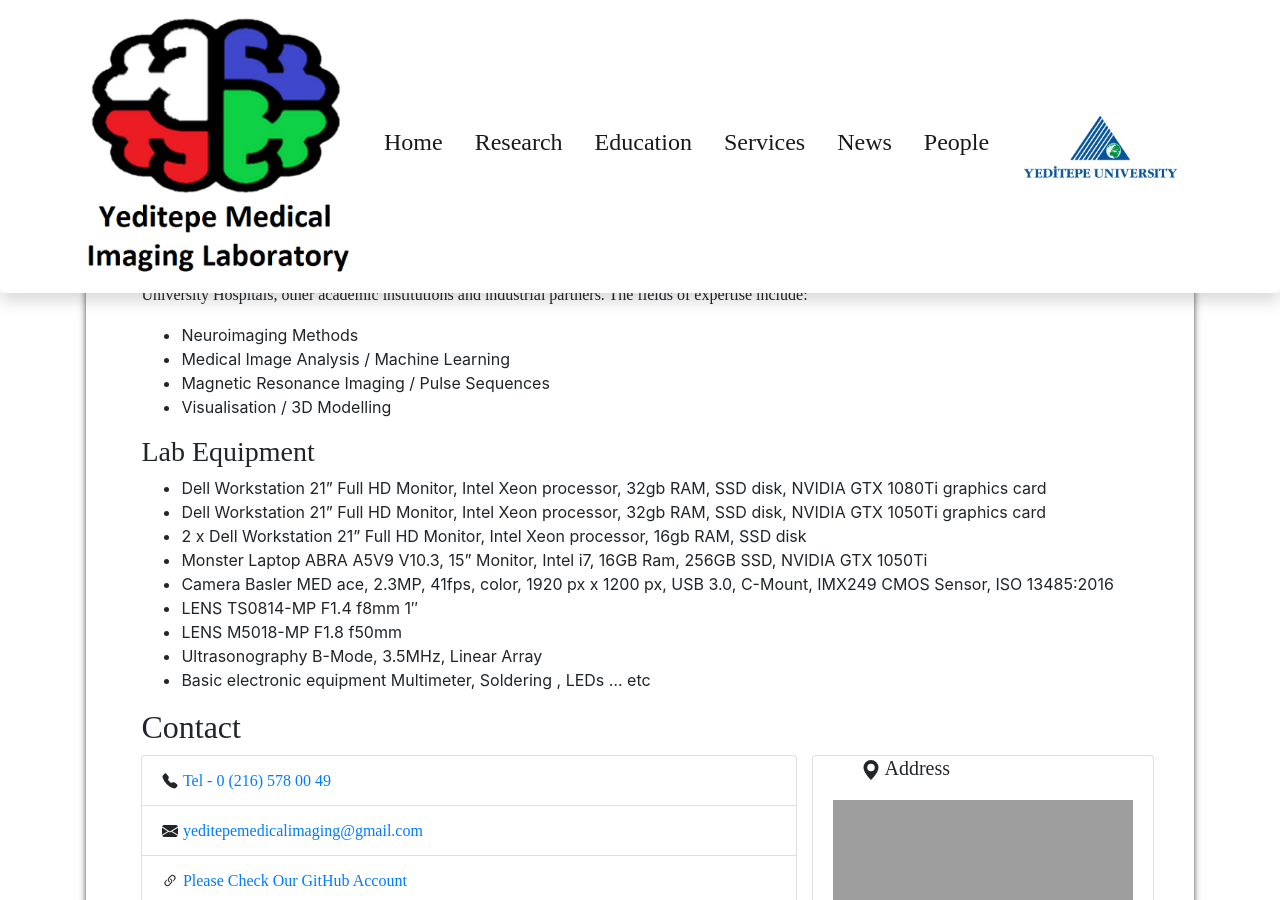
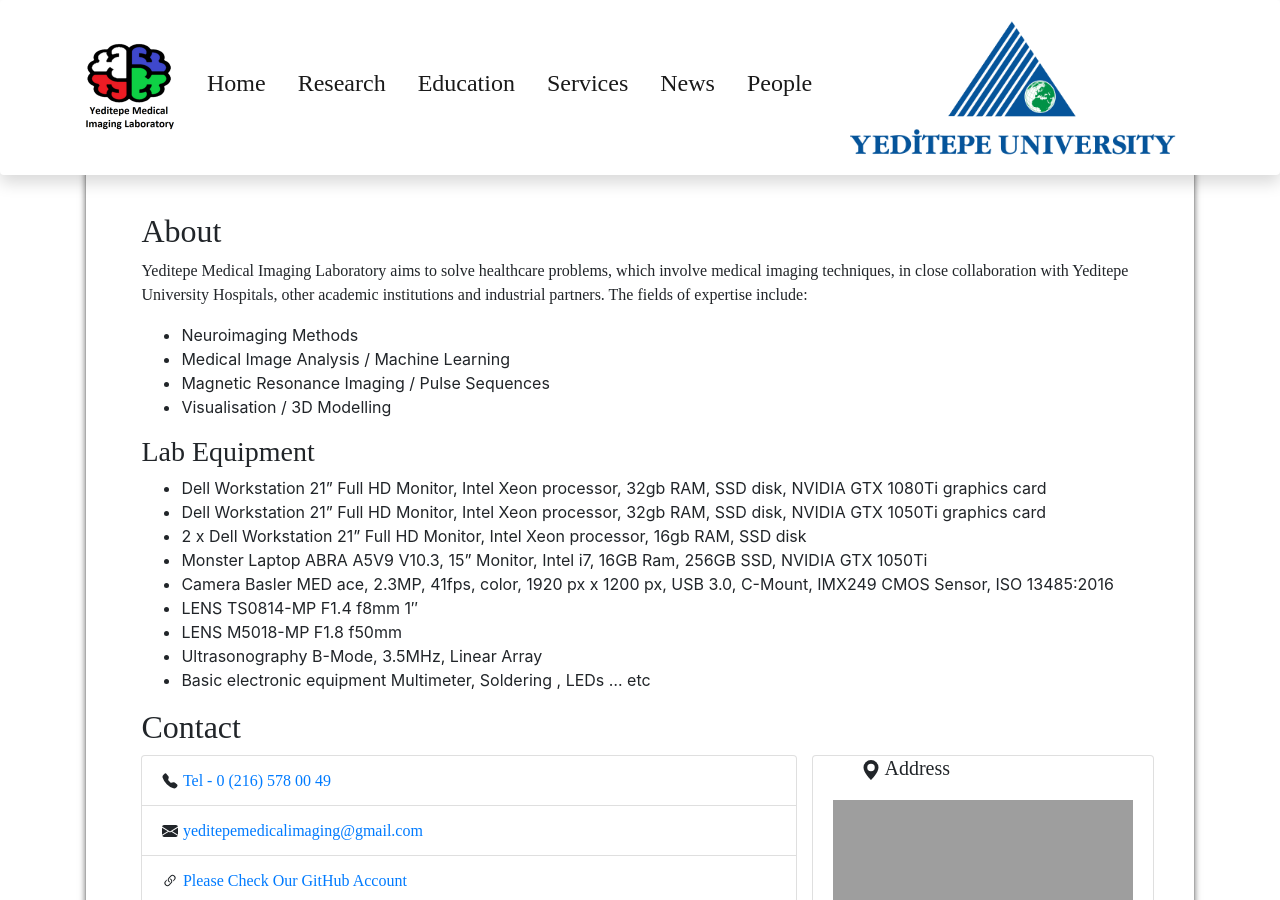
Before and after one commit to ImagingYeditepe/ImagingYeditepe.github.io, a Jekyll site: the page built from index.markdown, in a window 1280 px wide and 900 px high. Built offline with Jekyll 4.4.1, drawn with Linux system fonts in a browser that asks for light colours; nearby versions of some CDN libraries; comment, search, counter and statistics services are not loaded; grey boxes are pictures that could not be loaded.

Commit message:
Update navbar.html

```diff
--- a/_includes/navbar.html
+++ b/_includes/navbar.html
@@ -2,7 +2,7 @@
 
     <div class="container md-4 ">
     <a class="navbar-brand" href="#">
-      <img src="img/imaging_logo.png" width="auto" height="100" alt="Logo"  class="d-inline-block align-top" >
+      <img src="img/imaging_logo.png" width="100" height="100" alt="Logo"  class="d-inline-block align-top" >
     </a>
     <button class="navbar-toggler" type="button" data-toggle="collapse" data-target="#navbarNavAltMarkup" aria-controls="navbarNavAltMarkup" aria-expanded="false" aria-label="Toggle navigation">
       <span class="navbar-toggler-icon"></span>
```
